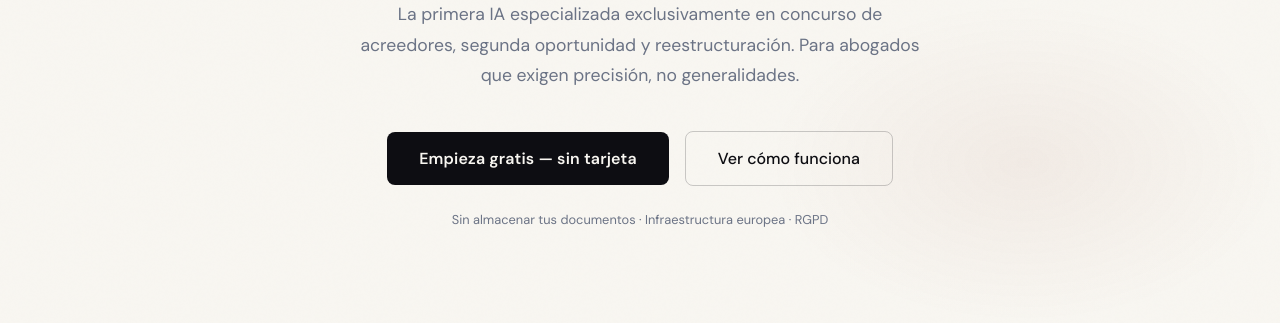
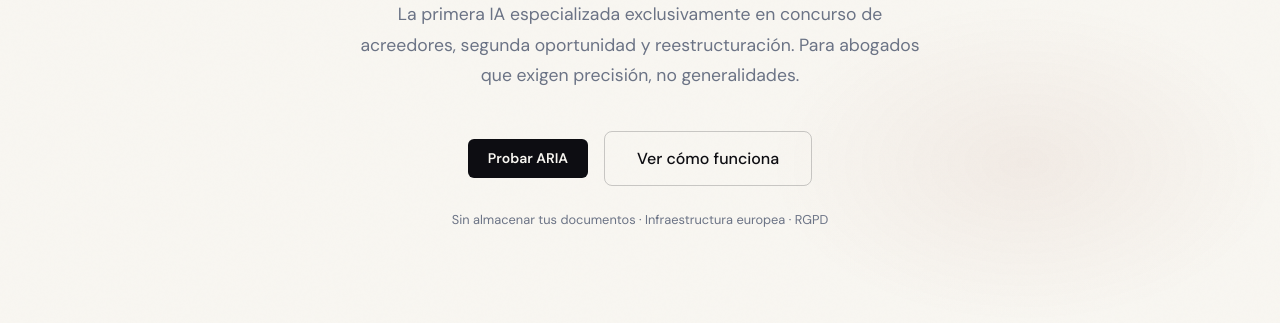
Before and after one commit to jog0002-droid/isolvencia.ai, a plain HTML site: page index.html in a window 1280 px wide. Shown: the part 477-800 px from the top of the page. Drawn offline with nearby package versions, Linux system fonts and the light colour scheme.

Commit message:
Update index.html

```diff
--- a/index.html
+++ b/index.html
@@ -736,7 +736,7 @@
   <h1>El criterio de un<br><em>concursalista experto,</em><br>amplificado por IA</h1>
   <p class="hero-sub">La primera IA especializada exclusivamente en concurso de acreedores, segunda oportunidad y reestructuración. Para abogados que exigen precisión, no generalidades.</p>
   <div class="hero-actions">
-    <a class="btn-hero" href="#precios">Empieza gratis — sin tarjeta</a>
+    <a class="btn-primary" href="/chat.html">Probar ARIA</a>
     <a class="btn-hero-ghost" href="#como-funciona">Ver cómo funciona</a>
   </div>
   <p class="hero-note">Sin almacenar tus documentos · Infraestructura europea · RGPD</p>
```
